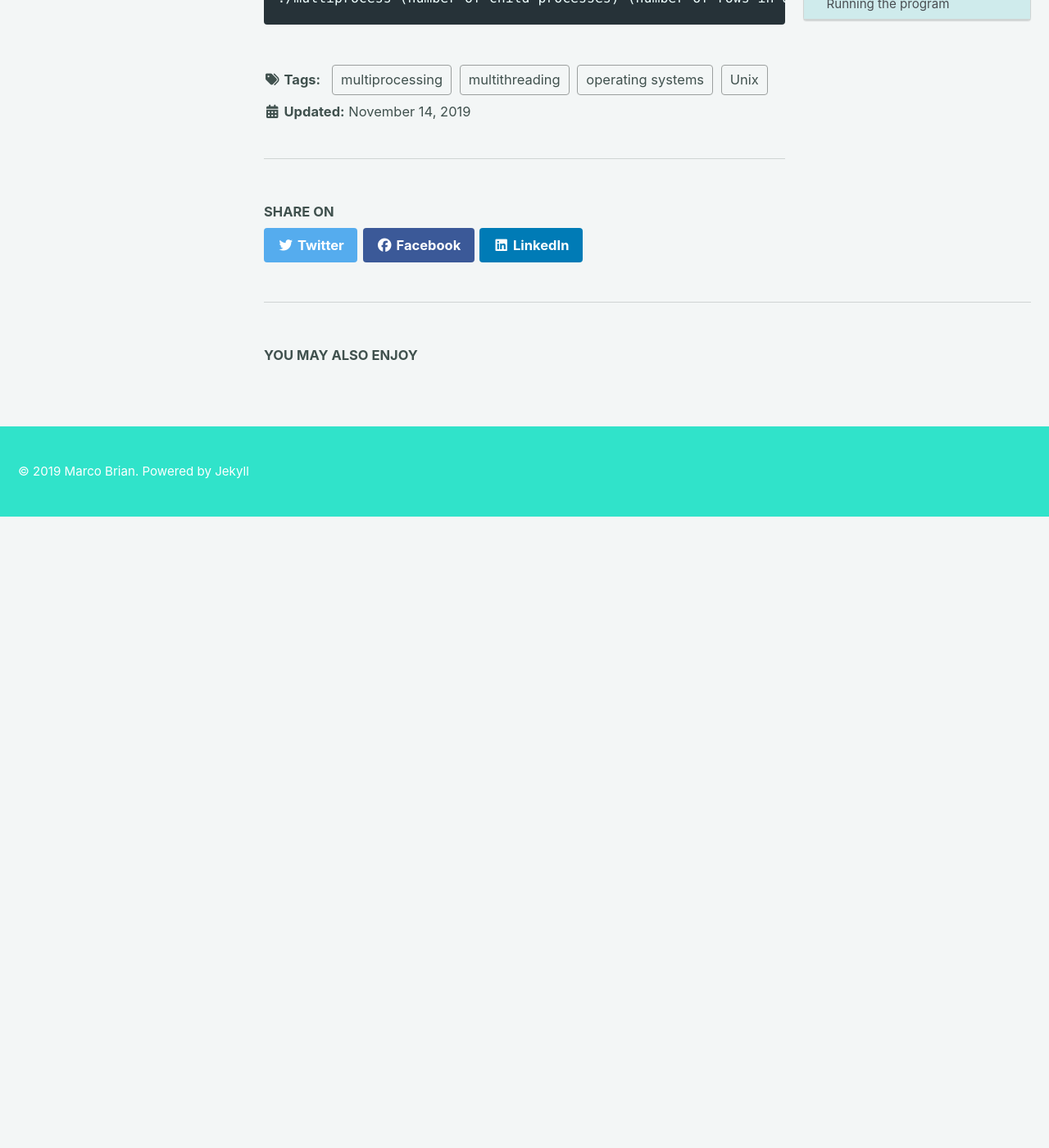
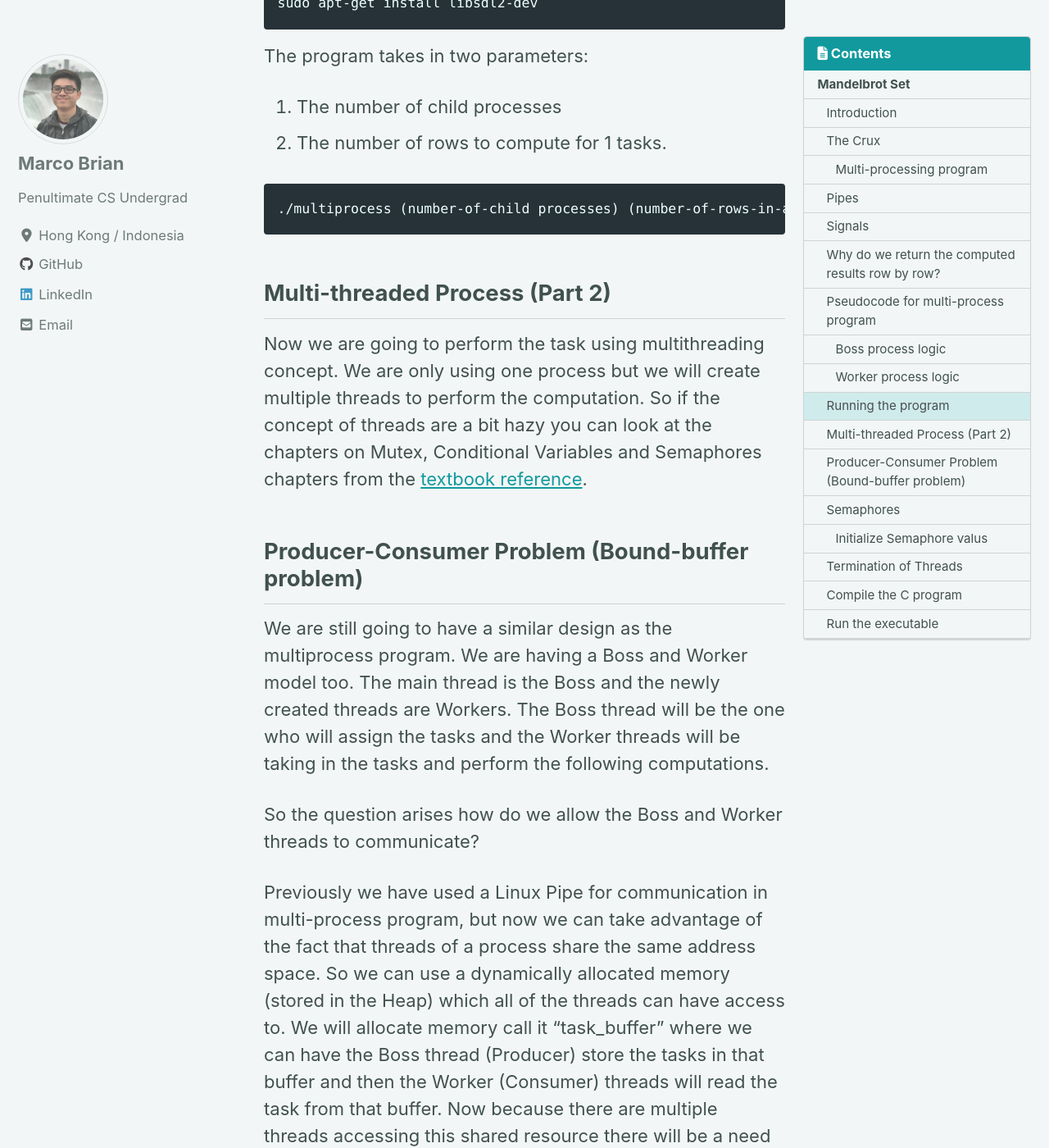
Before and after one commit to MarcoBrian/MarcoBrianJekyll, a Jekyll site: the page built from _posts/2019-11-15-mandelbrotset.md, in a window 1280 px wide and 1400 px high, scrolled down 6096 px. Shown: the whole window at 82% size. Built offline with Jekyll 4.4.1, drawn with Linux system fonts in a browser that asks for light colours; cached includes are drawn as plain includes; nearby versions of some CDN libraries; before the commit the page ends 6726 px from its top, so only the background shows below that; some of the changed text lies outside the part shown.

Commit message:
update post

```diff
--- a/_posts/2019-11-15-mandelbrotset.md
+++ b/_posts/2019-11-15-mandelbrotset.md
@@ -11,9 +11,12 @@ toc_sticky: true
 
 *Disclaimer: This post is for revision and educational purposes only. Anything related to the post that is used to commit potential misuse is not the intention of this post*
 
+*This is a good reference and the one used*
+[Operating Systems Textbook reference](http://pages.cs.wisc.edu/~remzi/OSTEP/)
+
 # Mandelbrot Set
 
-[Link to the github repository](https://github.com/MarcoBrian/MandelbrotSet)
+[Link to the Github repository](https://github.com/MarcoBrian/MandelbrotSet)
 
 
 <figure>
@@ -33,9 +36,13 @@ We are not going to dive deep into the theory behind the Mandelbrot set but here
 
 ## The Crux
 
+### Multi-processing program
+
 The program is trying to compute and draw an 800x800 pixel image. Where each pixel is defined as a point in the complex plane, we  can perform the calculation with a single process and calculate the image from pixel by pixel from top to bottom row by row. But this would take a much longer execution time because we are not making good use of parallel/concurrent execution. Therefore we can try to use multi-processing/multi-threading to perform this task.
 
 We can make use of a multi-processing Boss and Worker model. The parent process (Boss) will create new child processes (Workers) and assign rows of pixels for the child processes to calculate. The child processes will calculate the rows assigned and return the data back to the parent process. These child processes would run parallel (if multiple cores available) and also be run concurrently. The way that the parent and the child processes communicate is that we are going to use Unix pipes for sending the data (we will discuss the structure soon) and using Signals for interprocess communications (reports to Boss that work is done so that Boss can assign more tasks to Worker if there are still tasks left)
+
+We will also discuss how we will be able to perform the task by using multi-threading later on.
 
 ## Pipes
 
@@ -130,3 +137,70 @@ The program takes in two parameters:
 {% highlight console %}
 ./multiprocess (number-of-child processes) (number-of-rows-in-a-task)
 {% endhighlight %}
+
+
+
+
+
+## Multi-threaded Process (Part 2)
+
+Now we are going to perform the task using multithreading concept. We are only using one process but we will create multiple threads to perform the computation. So if the concept of threads are a bit hazy you can look at the chapters on Mutex, Conditional Variables and Semaphores chapters from the [textbook reference](http://pages.cs.wisc.edu/~remzi/OSTEP/).
+
+
+## Producer-Consumer Problem (Bound-buffer problem)
+
+We are still going to have a similar design as the multiprocess program. We are having a Boss and Worker model too. The main thread is the Boss and the newly created threads are Workers. The Boss thread will be the one who will assign the tasks and the Worker threads will be taking in the tasks and perform the following computations.
+
+So the question arises how do we allow the Boss and Worker threads to communicate?
+
+Previously we have used a Linux Pipe for communication in multi-process program, but now we can take advantage of the fact that threads of a process share the same address space. So we can use a dynamically allocated memory (stored in the Heap) which all of the threads can have access to. We will allocate memory call it "task_buffer" where we can have the Boss thread (Producer) store the tasks in that buffer and then the Worker (Consumer) threads will read the task from that buffer. Now because there are multiple threads accessing this shared resource there will be a need for synchronisation between these threads to prevent Race Condition from happening.
+
+In this example we are using a Producer-Consumer model to solve the synchronisation problem. This is a pretty famous and classic model and you can read up more on the reference provided. Because I think the explanation in the book is very good. So hopefully you've got to understand the model. In my program I used Semaphores because i think it was simple to understand and makes the code more readable. But you can also use Mutex locks and Conditional Variables to achieve the same effect.
+
+## Semaphores
+
+First off we need to set up the initial values of the Semaphores. We have two semaphores, one for the Producer and one for the Consumers. One is named "Empty" and the other is named "Full". The Empty semaphore is used to signal the Producer that there is an empty spot in the buffer to fill and the Full semaphore is used to signal the Consumer that there is a task ready to be consumed.
+
+So we first initialize the values of the Semaphore.
+
+### Initialize Semaphore valus
+
+What would be the values of the semaphores?
+
+The Empty semaphore would be initialized to the size of the buffer. Why? Because initially the buffer is empty and therefore the Producer could do sem_wait(&empty), decrement the value of the semaphore and be allowed to put tasks into the buffer (As long as value of Empty is > 0 and after it has acquired the Lock for accessing the Buffer). Afterwards the Producer perform a sem_post(&full) to signal the Consumer there is task ready to be consumed.
+
+The Full semaphore would be initilized to 0. This is because initially before the Producer performs a sem_post(&full) the Consumer should not be allowed to access the Buffer or else there would be an error trying to read off empty tasks.
+
+## Termination of Threads
+
+After we have all the tasks being produced and consumed. We will finally reach an end and the Producer will have no more tasks to give. At this point we need to tell the threads to stop working while also finish off their last tasks. How will we do this? Again you can try to think of multiple solutions.
+
+In the program, I made use of the task_buffer as a communication tool to stop the threads. There is an additional attribute in the Task data structure that i added for this reason. Called 'terminate'.
+
+{% highlight c %}
+typedef struct task {
+    int start_row;
+    int num_of_rows;
+    int terminate;
+} TASK;
+{% endhighlight %}
+
+After all tasks have been placed into the buffer by the Producer. We assign new additional N tasks - (N is the number of workers). In these N tasks we assign the terminate value to 1. The worker threads will have to check whether the terminate value is set to 1. If it is set to 1 , then the worker will stop and terminate.
+
+
+
+## Compile the C program
+
+{% highlight console %}
+gcc multithread.c -o multithread -lSDL2 -lm -pthread
+{% endhighlight %}
+
+## Run the executable
+The program takes in three parameters:
+1. The number of worker threads
+2. The number of rows to compute for 1 tasks.
+3. Size of buffer
+
+{% highlight console %}
+./multithread (number-of-worker threads) (number-of-rows-in-a-task) (buffer size)
+{% endhighlight %}
```
